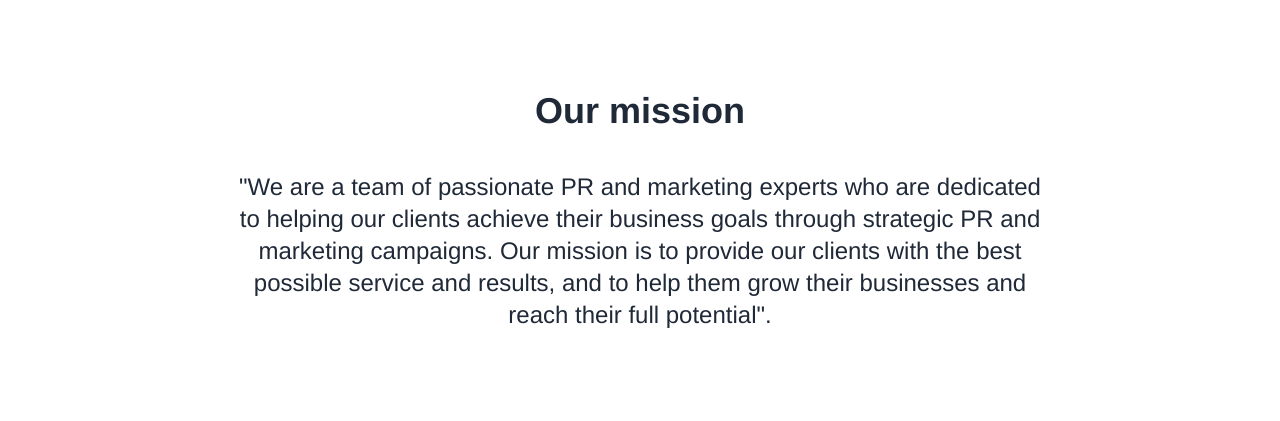
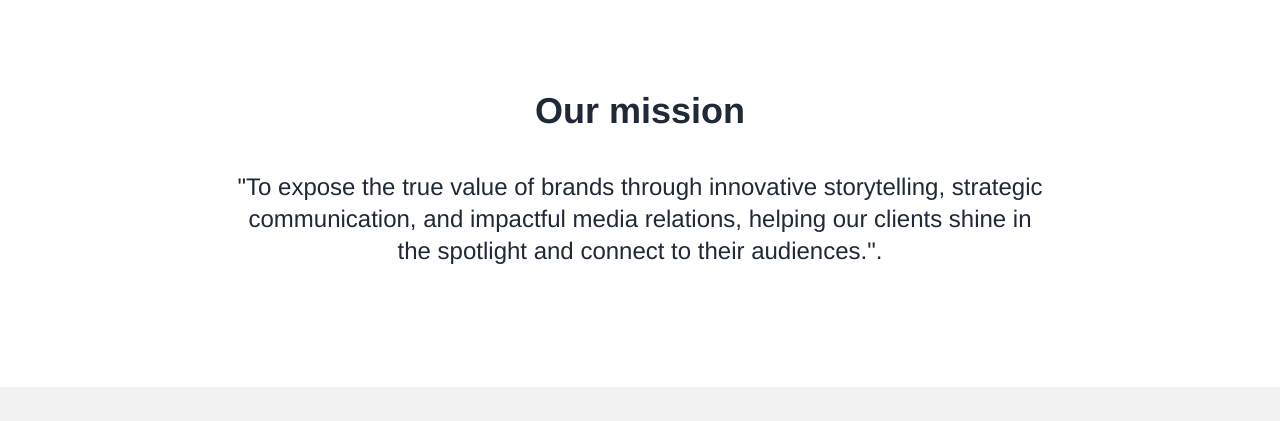
Before and after one commit to Edmondakwasi/expocore_pr, a React (Vite) app in the folder EPCPR/: page / in a window 1280 px wide. Shown: the part 3700-4121 px from the top of the page. Built offline with nearby package versions, Linux system fonts and the light colour scheme; a web font is replaced by a local one.

Commit message:
changed the mission

```diff
--- a/EPCPR/src/components/Testimonials.jsx
+++ b/EPCPR/src/components/Testimonials.jsx
@@ -8,7 +8,7 @@ const Testimonials = () => {
           Our mission
         </h1>
         <p className="text-center text-base md:text-xl lg:text-2xl p-4 md:p-6 lg:p-10 max-w-4xl mx-auto animate-slideUp delay-300">
-          "We are a team of passionate PR and marketing experts who are dedicated to helping our clients achieve their business goals through strategic PR and marketing campaigns. Our mission is to provide our clients with the best possible service and results, and to help them grow their businesses and reach their full potential".
+          "To expose the true value of brands through innovative storytelling, strategic communication, and impactful media relations, helping our clients shine in the spotlight and connect to their audiences.".
         </p>
       </div>
     </div>
```
